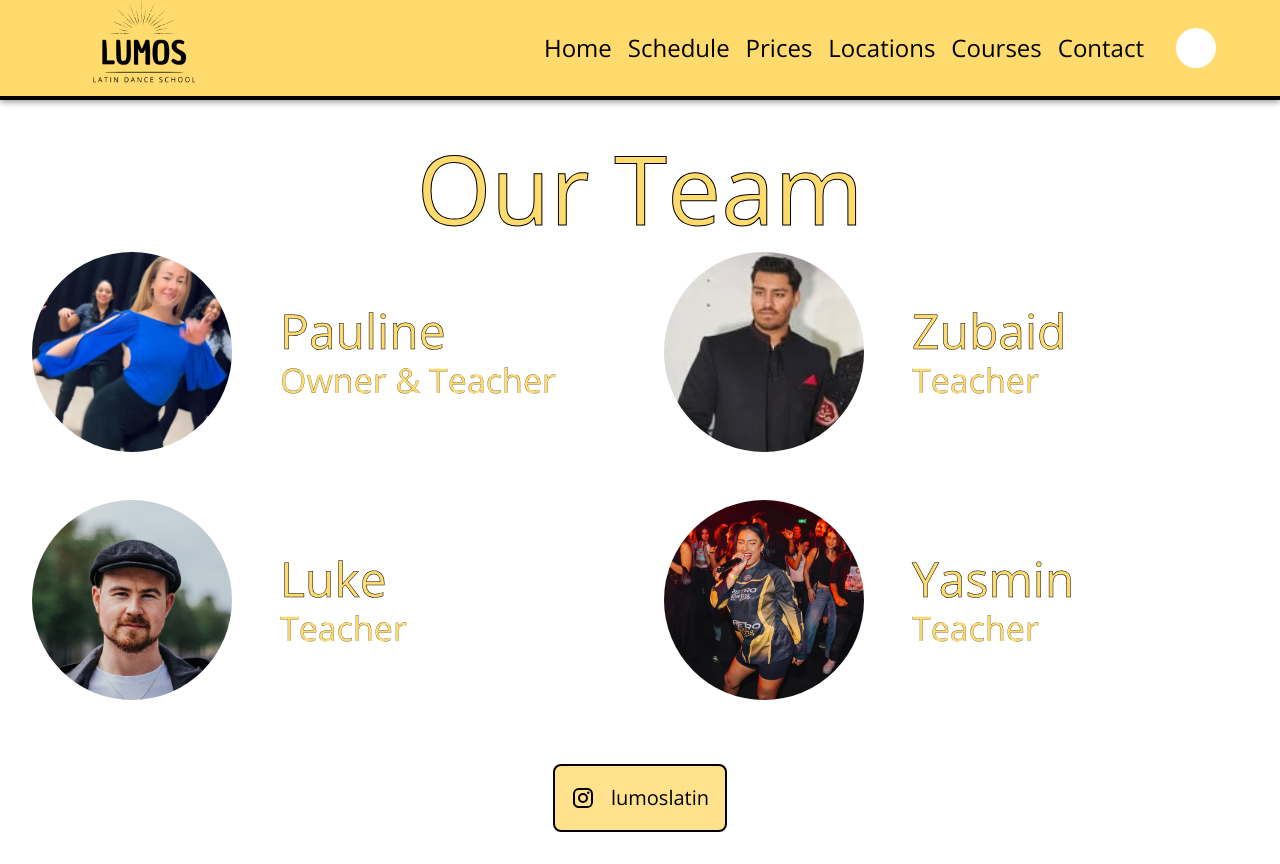
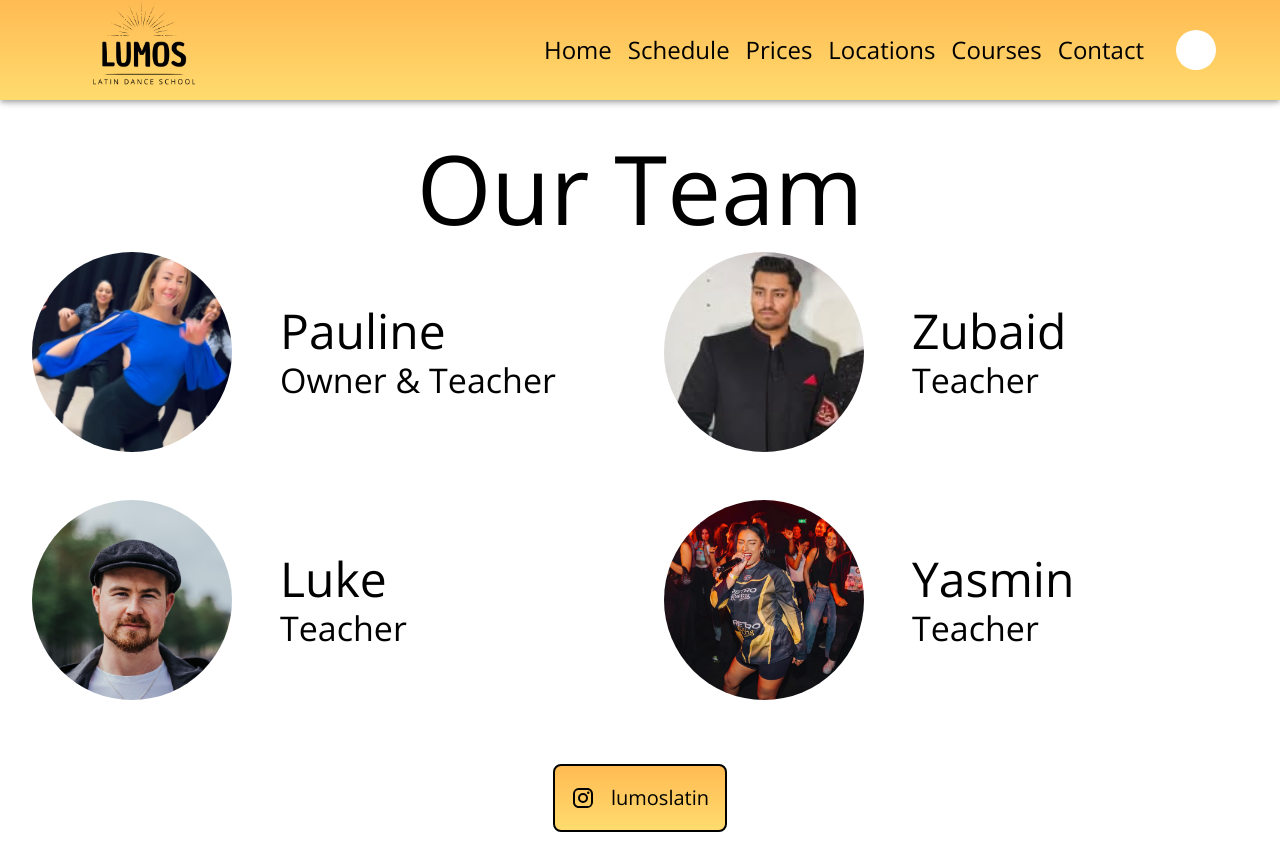
Before and after one commit to Lucobsen/lumos, a React (Vite) app: page /contact in a window 1280 px wide. Built offline with nearby package versions, Linux system fonts and the light colour scheme; some icons are missing.

Commit message:
adjust colours

```diff
--- a/src/components/CourseItem.tsx
+++ b/src/components/CourseItem.tsx
@@ -42,11 +42,7 @@ export const CourseItem = ({ title, backgroundImage }: CoureItemProps) => {
                     textAlign: 'center'
                 }}>
                 <Typography
-                    sx={{
-                        WebkitTextStrokeWidth: 0.5,
-                        WebkitTextStrokeColor: '#000'
-                    }}
-                    color='primary'
+                    color='secondary'
                     variant={isSmallScreen ? 'h5' : 'h3'}>
                     {title}
                 </Typography>
@@ -54,11 +50,7 @@ export const CourseItem = ({ title, backgroundImage }: CoureItemProps) => {
                     {courses.map(course =>
                         <ListItem disableGutters disablePadding>
                             <Typography
-                                sx={{
-                                    WebkitTextStrokeWidth: 0.5,
-                                    WebkitTextStrokeColor: '#000'
-                                }}
-                                color='primary'
+                                color='secondary'
                                 variant={isSmallScreen ? 'h6' : 'h4'}>
                                 {course}
                             </Typography>
--- a/src/components/LocationItem.tsx
+++ b/src/components/LocationItem.tsx
@@ -28,11 +28,11 @@ export const LocationItem = ({ title, address, locationUrl }: LocationItemProps)
             </Suspense>
 
             <Stack gap={2}>
-                <Typography color='primary' variant='h2' sx={{ WebkitTextStrokeWidth: 2, WebkitTextStrokeColor: '#000', fontWeight: 'bold' }}>{title}</Typography>
+                <Typography color='black' variant='h2'>{title}</Typography>
 
                 <Stack alignItems='center' direction='row' spacing={2}>
-                    <SvgIcon inheritViewBox color="secondary"><LocationPinIcon /></SvgIcon>
-                    <Typography color='secondary' variant='h5'>{address}</Typography>
+                    <SvgIcon inheritViewBox sx={{ color: '#000' }}><LocationPinIcon /></SvgIcon>
+                    <Typography color='black' variant='h5'>{address}</Typography>
                 </Stack>
             </Stack>
         </Stack>
--- a/src/components/Navbar.tsx
+++ b/src/components/Navbar.tsx
@@ -8,7 +8,14 @@ export const Navbar = () => {
     const isSmallScreen = useMediaQuery(breakpoints.down(1000));
 
     return (<Box sx={{ flexGrow: 1 }}>
-        <AppBar position="fixed" sx={{ justifyContent: 'center', height: isSmallScreen ? 80 : 100, px: isSmallScreen ? 4 : 8, borderBottom: '4px solid #000' }}>
+        <AppBar
+            position="fixed"
+            sx={{
+                background: ({ palette }) => `linear-gradient(${palette.secondary.main}, ${palette.primary.main})`,
+                justifyContent: 'center',
+                height: isSmallScreen ? 80 : 100,
+                px: isSmallScreen ? 4 : 8,
+            }}>
             <Toolbar disableGutters sx={{ justifyContent: 'space-between' }}>
                 <Link to="/">
                     <Box
--- a/src/components/PriceItem.tsx
+++ b/src/components/PriceItem.tsx
@@ -8,17 +8,17 @@ export const PriceItem = ({ title, infoItems, cost }: PriceItemProps) => {
     const isSmallScreen = useMediaQuery(breakpoints.down(1000));
 
     return (
-        <Stack boxShadow={({ shadows }) => shadows[8]} border={2} borderRadius={15} borderColor='#000' height='fit-content' pb={2}>
-            <Box textAlign='center' bgcolor='primary.light' borderBottom='2px solid #000' p={2} sx={{ borderTopLeftRadius: '58px', borderTopRightRadius: '58px' }}>
-                <Typography color='secondary' variant={isSmallScreen ? 'h5' : 'h3'}>{title}</Typography>
-                <Typography color='secondary' variant={isSmallScreen ? 'h6' : 'h4'}>{cost}</Typography>
+        <Stack boxShadow={({ shadows }) => shadows[8]} border={2} borderRadius={4} borderColor='#000' height='fit-content' pb={2}>
+            <Box textAlign='center' bgcolor='primary.light' borderBottom='2px solid #000' p={2} sx={{ borderTopLeftRadius: '14px', borderTopRightRadius: '14px' }}>
+                <Typography color='black' variant={isSmallScreen ? 'h5' : 'h3'}>{title}</Typography>
+                <Typography color='black' variant={isSmallScreen ? 'h6' : 'h4'}>{cost}</Typography>
             </Box>
             <List>
                 {infoItems.map(info =>
                     <ListItem>
                         <Stack direction='row' spacing={1} alignItems='center'>
-                            <SvgIcon inheritViewBox color='secondary'><HorizontalRuleIcon /></SvgIcon>
-                            <Typography color='secondary' variant={isSmallScreen ? 'body1' : 'h6'}>{info}</Typography>
+                            <SvgIcon inheritViewBox sx={{ color: '#000' }}><HorizontalRuleIcon /></SvgIcon>
+                            <Typography color='black' variant={isSmallScreen ? 'body1' : 'h6'}>{info}</Typography>
                         </Stack>
                     </ListItem>
                 )}
--- a/src/components/TeamMember.tsx
+++ b/src/components/TeamMember.tsx
@@ -15,20 +15,12 @@ export const TeamMember = ({ image, name, role }: TeamMemberProps) => {
             <Avatar alt={name.toLowerCase()} src={image} sx={{ width: isSmallScreen ? '100px' : '200px', height: isSmallScreen ? '100px' : '200px' }} />
             <Stack>
                 <Typography
-                    sx={{
-                        WebkitTextStrokeWidth: isSmallScreen ? 0.2 : 0.5,
-                        WebkitTextStrokeColor: '#000',
-                    }}
-                    color='primary'
+                    color='black'
                     variant={isSmallScreen ? 'h4' : 'h3'}>
                     {name}
                 </Typography>
                 <Typography
-                    sx={{
-                        WebkitTextStrokeWidth: 0.2,
-                        WebkitTextStrokeColor: '#000',
-                    }}
-                    color='primary'
+                    color='black'
                     variant={isSmallScreen ? 'h5' : 'h4'}>
                     {role}
                 </Typography>
--- a/src/routes/__root.tsx
+++ b/src/routes/__root.tsx
@@ -12,9 +12,9 @@ const theme = createTheme({
             dark: '#B2994D',
         },
         secondary: {
-            main: '#000',
-            light: '#333333',
-            dark: '#000',
+            main: '#ffbb53',
+            light: '#FFC875',
+            dark: '#B2823A',
         },
     },
     typography: {
--- a/src/routes/contact.tsx
+++ b/src/routes/contact.tsx
@@ -43,13 +43,10 @@ const Contact = () => {
             <Stack alignItems='center' spacing={isSmallScreen ? 6 : 8}>
                 <Stack alignItems='center' width='100%' spacing={1}>
                     <Typography
-                        color='primary'
+                        color='black'
                         variant={isSmallScreen ? 'h3' : 'h1'}
                         sx={{
                             whiteSpace: 'nowrap',
-                            WebkitTextStrokeWidth: isSmallScreen ? 0.5 : 1,
-                            WebkitTextStrokeColor: '#000',
-                            fontWeight: 'bold'
                         }}>
                         {t('contact.ourTeam')}
                     </Typography>
@@ -62,7 +59,17 @@ const Contact = () => {
                     </Grid>
                 </Stack>
 
-                <Stack alignItems='left' p={2} border={2} borderRadius={2} borderColor='secondary.main' direction='column' spacing={2} bgcolor='primary.light'>
+                <Stack
+                    sx={{
+                        background: ({ palette }) => `linear-gradient(${palette.secondary.main}, ${palette.primary.main})`,
+                    }}
+                    alignItems='left'
+                    p={2}
+                    border={2}
+                    borderRadius={2}
+                    borderColor='black'
+                    direction='column'
+                    spacing={2}>
                     {/* <Stack direction='row' alignItems='center' spacing={2}>
                             <SvgIcon color='secondary' inheritViewBox>
                                 <PhoneAndroid />
@@ -80,11 +87,11 @@ const Contact = () => {
                         </Stack> */}
 
                     <Stack direction='row' alignItems='center' gap={2}>
-                        <SvgIcon color='secondary' inheritViewBox>
+                        <SvgIcon sx={{ color: '#000' }} inheritViewBox>
                             <Instagram />
                         </SvgIcon>
                         <Link underline='none' target='_blank' href='https://www.instagram.com/lumoslatin?utm_source=ig_web_button_share_sheet&igsh=ZDNlZDc0MzIxNw=='>
-                            <Typography color='secondary' variant='h6'>lumoslatin</Typography>
+                            <Typography color='black' variant='h6'>lumoslatin</Typography>
                         </Link>
                     </Stack>
                 </Stack>
--- a/src/routes/courses.tsx
+++ b/src/routes/courses.tsx
@@ -27,11 +27,7 @@ const Courses = () => {
 
     return (
         <PageContainer>
-            <Typography
-                sx={{
-                    WebkitTextStrokeWidth: isSmallScreen ? 0.5 : 1,
-                    WebkitTextStrokeColor: '#000'
-                }} color='primary' variant={isSmallScreen ? 'h5' : 'h3'} textAlign='center'>Learn the Lumos Latin way!</Typography>
+            <Typography color='black' variant={isSmallScreen ? 'h5' : 'h3'} textAlign='center'>Learn the Lumos Latin way!</Typography>
 
             <Grid container spacing={2} mt={2}>
                 {courses.map(({ title, backgroundImage }) => <CourseItem title={title} backgroundImage={backgroundImage} />)}
```
Also changed, not shown: src/components/NavItems.tsx (+6 -6 lines), src/routes/index.tsx (+23 -22 lines), src/routes/prices.tsx (+4 -4 lines).
